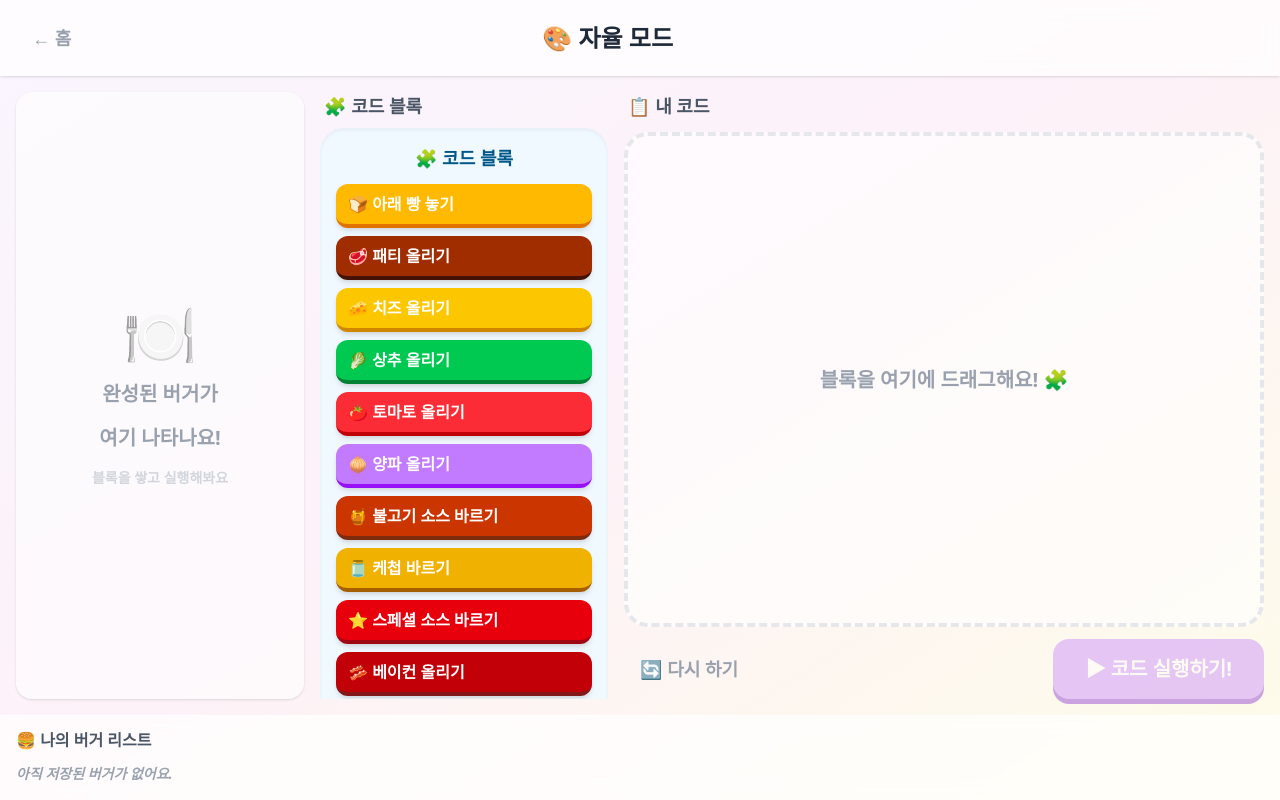
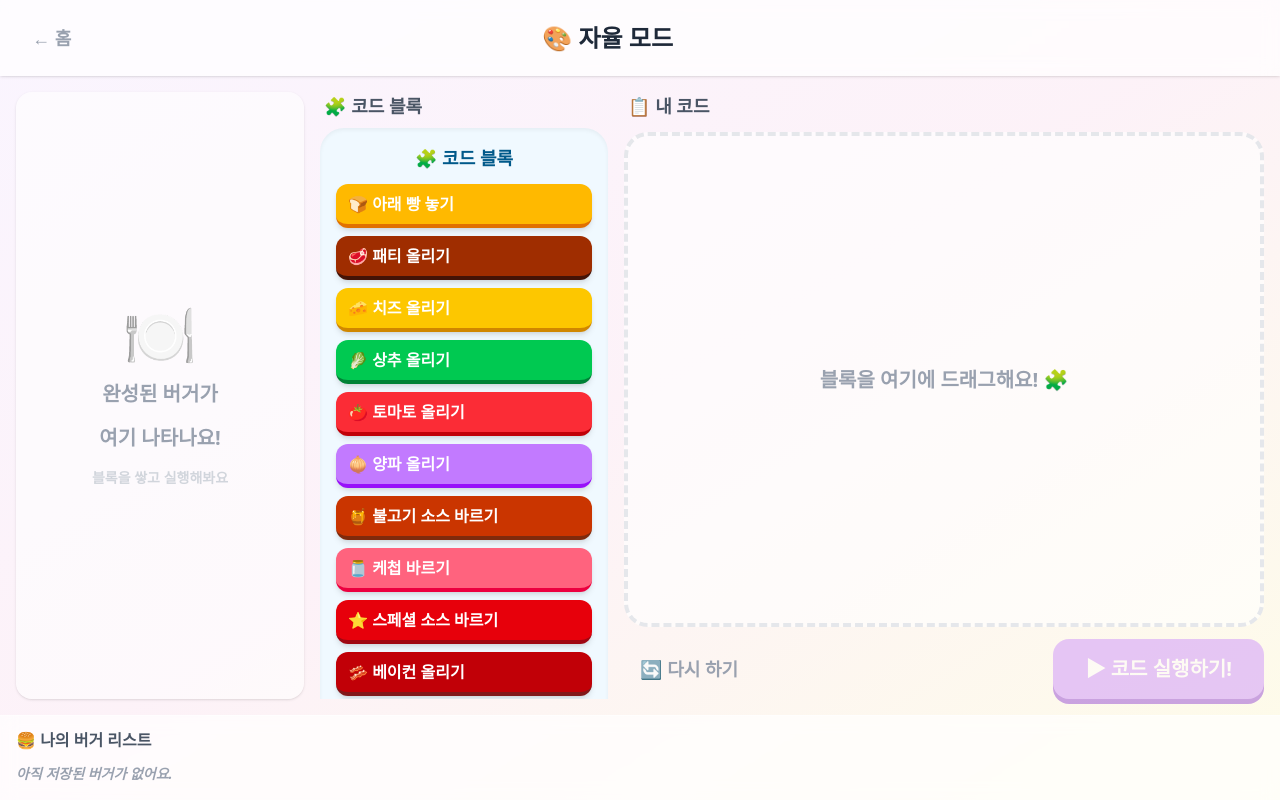
Before and after one commit to ddiae/burger-block, a React (Vite) app: page /free in a window 1280 px wide. Built offline with nearby package versions, Linux system fonts and the light colour scheme.

Commit message:
style: 소스 컬러 수정

```diff
--- a/src/entities/block/model/colors.ts
+++ b/src/entities/block/model/colors.ts
@@ -9,7 +9,7 @@ export const BLOCK_COLORS: Record<IngredientType, string> = {
   tomato: 'bg-red-500 border-red-700',
   onion: 'bg-purple-400 border-purple-600',
   bulgogi_sauce: 'bg-orange-700 border-orange-900',
-  ketchup: 'bg-yellow-500 border-yellow-700',
+  ketchup: 'bg-rose-400 border-rose-600',
   special_sauce: 'bg-red-600 border-red-800',
   bacon: 'bg-red-700 border-red-900',
   egg: 'bg-yellow-300 border-yellow-500',
--- a/src/entities/burger/ui/IngredientSVG.tsx
+++ b/src/entities/burger/ui/IngredientSVG.tsx
@@ -138,18 +138,18 @@ function BulgogiSauce() {
   );
 }
 
-function CheeseSauce() {
+function Ketchup() {
   return (
     <svg viewBox="0 0 300 30" xmlns="http://www.w3.org/2000/svg">
       <path
         d="M10,15 Q40,5 80,18 Q120,5 160,18 Q200,5 240,18 Q270,8 290,15 L295,25 Q265,20 240,26 Q200,18 160,26 Q120,18 80,26 Q40,20 10,25 Z"
-        fill="#f5c842"
+        fill="#e53e3e"
         opacity="0.9"
       />
       <path
         d="M10,15 Q40,5 80,18 Q120,5 160,18 Q200,5 240,18 Q270,8 290,15"
         fill="none"
-        stroke="#f9a825"
+        stroke="#c53030"
         strokeWidth="2"
         opacity="0.5"
       />
@@ -238,7 +238,7 @@ const SVG_MAP: Record<IngredientType, React.ComponentType> = {
   tomato: Tomato,
   onion: Onion,
   bulgogi_sauce: BulgogiSauce,
-  ketchup: CheeseSauce,
+  ketchup: Ketchup,
   special_sauce: SpecialSauce,
   bacon: Bacon,
   egg: Egg,
```
